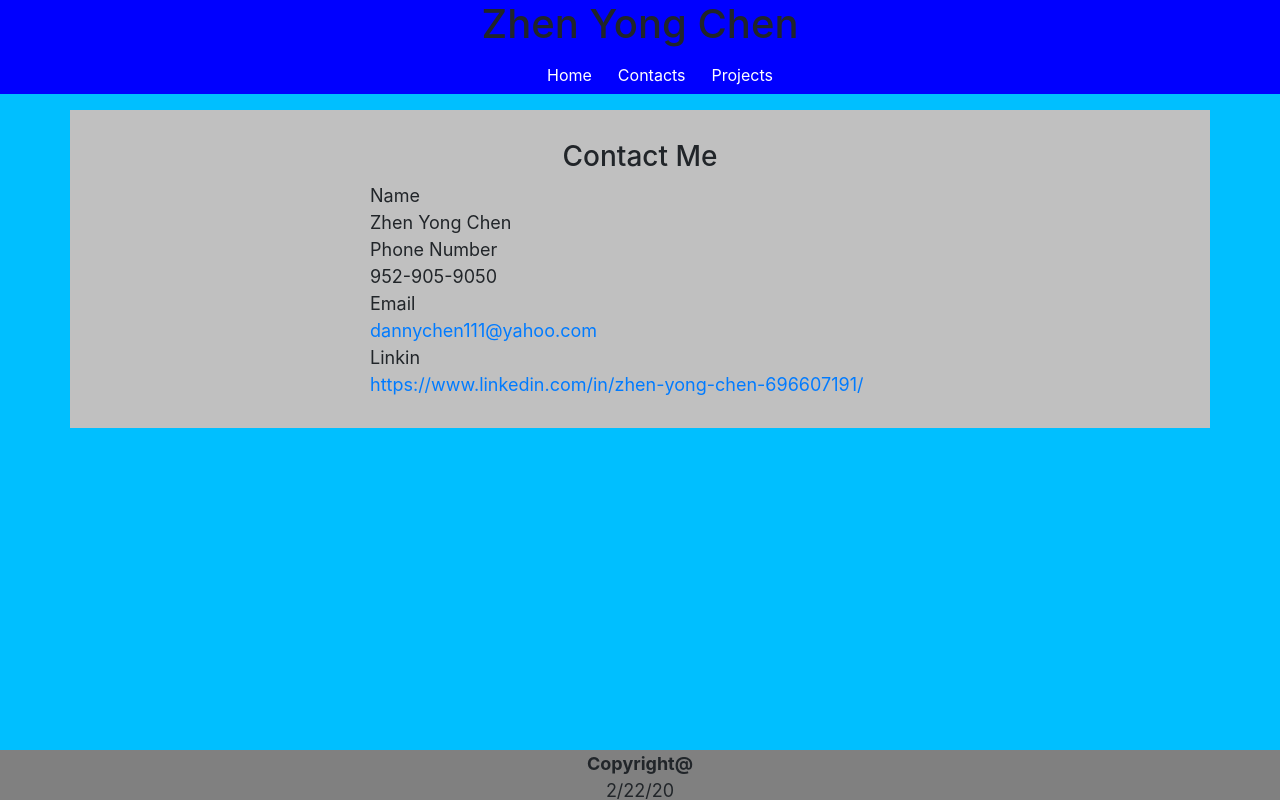
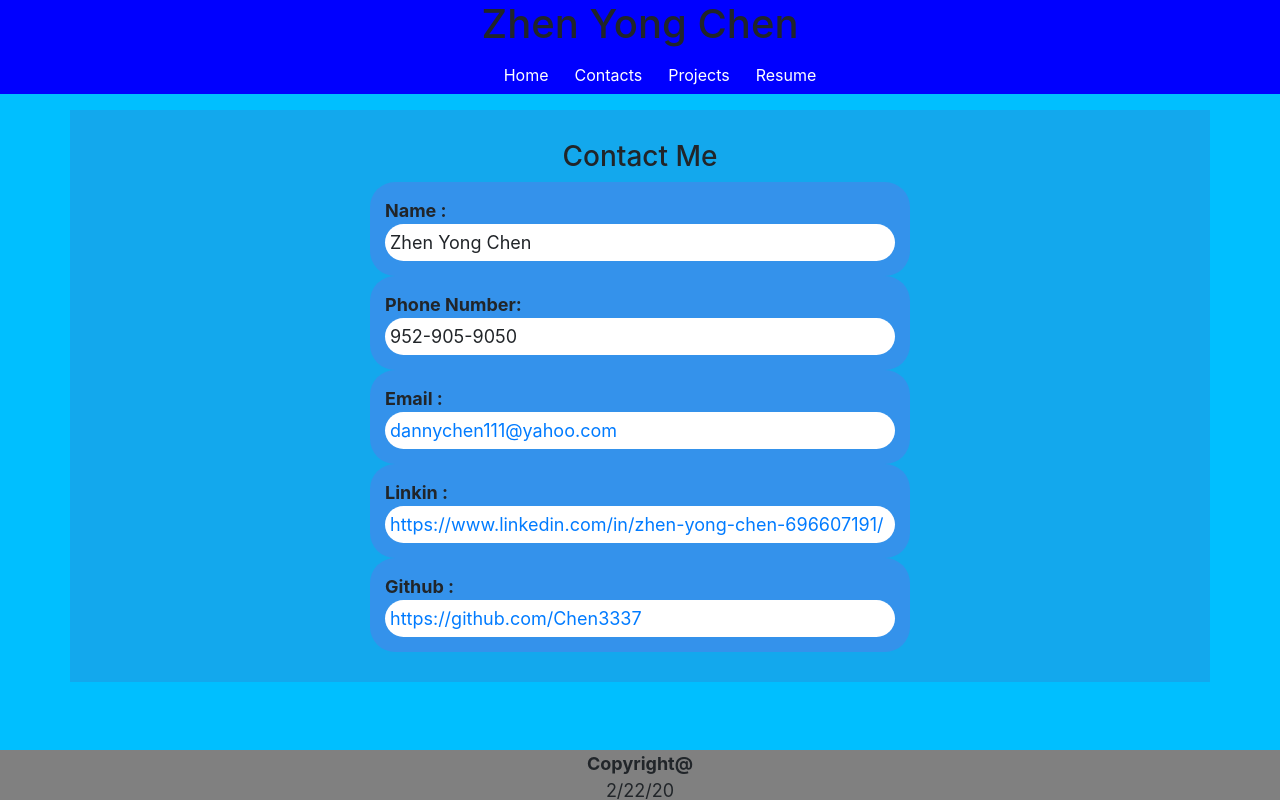
Before and after one commit to Chen3337/portfolio, a React (Create React App) app: page /contact in a window 1280 px wide. Built offline with nearby package versions, Linux system fonts and the light colour scheme.

Commit message:
resume in nav and some color changes

```diff
--- a/src/component/Contact.js
+++ b/src/component/Contact.js
@@ -1,28 +1,59 @@
 import React from 'react';
 
-
+var styleSheet = {
+  borderRadius: "25px",
+  backgroundColor: "#3492eb",
+  padding: "15px"
+};
+var styleSheet2 = {
+  borderRadius: "25px",
+  backgroundColor: "White",
+  padding: "5px"
+};
 function Contact() {
 
-    return (
-        <div>
-          <h3>Contact Me</h3>
+  return (
+    <div>
+      <h3>Contact Me</h3>
+      <div style={{ textAlign: "left", margin: "auto", width: "50%" }}>
 
-          <div style={{textAlign:"left", listStyle:"none", margin:"auto", width:"50%"}}>
-
-              <li>
-                Name <br/> Zhen Yong Chen
-              </li>
-              <li>
-                Phone Number <br /> 952-905-9050
-              </li>
-              <li>
-                Email <br/> <a href="mailto:dannychen111@yahoo.com">dannychen111@yahoo.com</a>
-              </li>
-              <li>
-                Linkin <br/> <a href="https://www.linkedin.com/in/zhen-yong-chen-696607191/">https://www.linkedin.com/in/zhen-yong-chen-696607191/</a>
-              </li>
+        <div style={styleSheet}>
+          <b>Name :</b>
+          <div style={styleSheet2}>
+            Zhen Yong Chen
           </div>
         </div>
+
+        <div style={styleSheet}>
+          <b>Phone Number:</b>
+          <div style={styleSheet2}>
+            952-905-9050
+          </div>
+        </div>
+
+        <div style={styleSheet}>
+          <b> Email :</b>
+          <div style={styleSheet2}>
+            <a href="mailto:dannychen111@yahoo.com">dannychen111@yahoo.com</a>
+          </div>
+        </div>
+
+        <div style={styleSheet}>
+          <b> Linkin :</b>
+          <div style={styleSheet2}>
+            <a href="https://www.linkedin.com/in/zhen-yong-chen-696607191/">https://www.linkedin.com/in/zhen-yong-chen-696607191/</a>
+          </div>
+        </div>
+
+        <div style={styleSheet}>
+          <b> Github :</b>
+          <div style={styleSheet2}>
+            <a href="https://github.com/Chen3337">https://github.com/Chen3337</a>
+          </div>
+        </div>
+
+      </div>
+    </div>
   );
 }
 
--- a/src/component/Container.js
+++ b/src/component/Container.js
@@ -5,11 +5,12 @@ import Home from "./Home";
 import Contact from "./Contact";
 import Project from "./Project";
 import Footer from "./Footer";
+
 function Container() {
     return (
         <Router>
             <Nav />
-            <div className="container" style={{backgroundColor:"silver", padding:"30px"}}>
+            <div className="container" style={{backgroundColor:"#13a8ed", padding:"30px"}}>
                 <Switch>
                     <Route exact path="/" component={Home} />
                     <Route exact path="/project" component={Project} />
--- a/src/component/Home.js
+++ b/src/component/Home.js
@@ -1,5 +1,5 @@
 import React from 'react';
-import PDF from "../data/Resume.pdf";
+
 
 function Home() {
 
@@ -13,10 +13,7 @@ function Home() {
         </div>
         <div className="col-md-8" style={{ padding: "15px", textAlign:"left" }}>
           <p>Hello, My name is Zhen Yong Chen and go by the name Danny.</p>
-          <p><a href="https://github.com/Chen3337">Github</a> account where I have all my projects.</p>
-          <p>
-            This is <a href={PDF}>My Resume</a> link.
-        </p>
+
         </div>
       </div>
     </div>
--- a/src/component/Nav.js
+++ b/src/component/Nav.js
@@ -1,6 +1,6 @@
 import React from 'react';
 import { Link } from "react-router-dom";
-
+import PDF from "../data/Resume.pdf";
 function Nav(props) {
 
     return (
@@ -16,6 +16,9 @@ function Nav(props) {
                 <li className="btn btn-link">
                     <Link to="/project" style={{textDecoration: "none",color:"white"}}>Projects</Link>
             </li>
+            <li className="btn btn-link">
+                    <Link to={PDF} target="_blank" style={{textDecoration: "none",color:"white"}}>Resume</Link>
+                </li>
             </ul>
         </div>
     );
--- a/src/component/Project.js
+++ b/src/component/Project.js
@@ -10,10 +10,12 @@ function Project() {
 
         {Projectdata.map((info) => (
           <div className="col-md-6">
+            <div style={{backgroundColor:"white", margin:"5px", padding: "5px"}}>
               <b>{info.name}</b>
               <img src={info.image} alt="preveiw of the site linked" style={{ maxWidth: "100%" }} />
               <p>deployed:<a href={info.deployed}>{info.deployed} </a></p>
               <p>github:<a href={info.github}>github:{info.github}</a></p>
+              </div>
           </div>
         ))}
 
```
